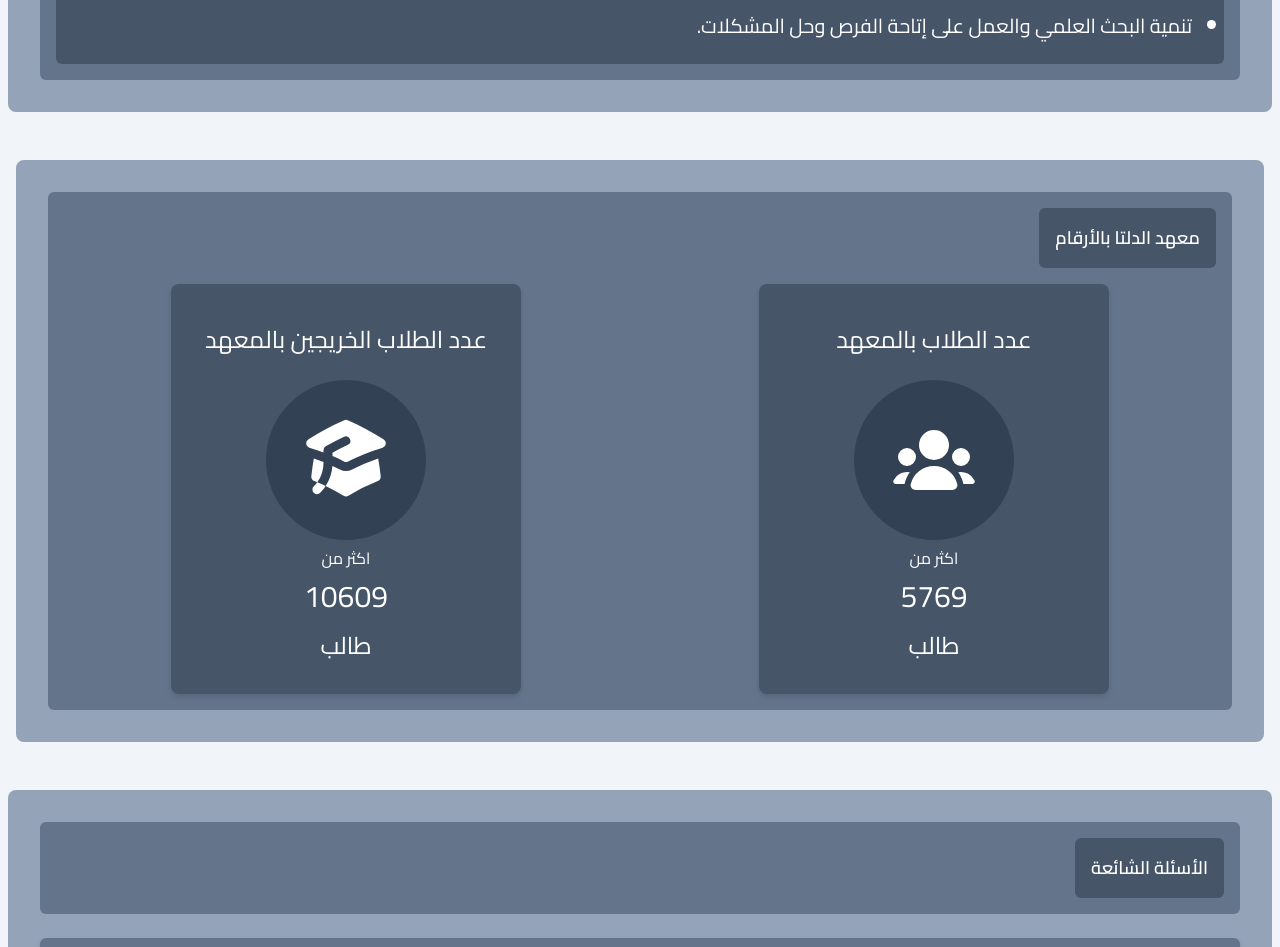
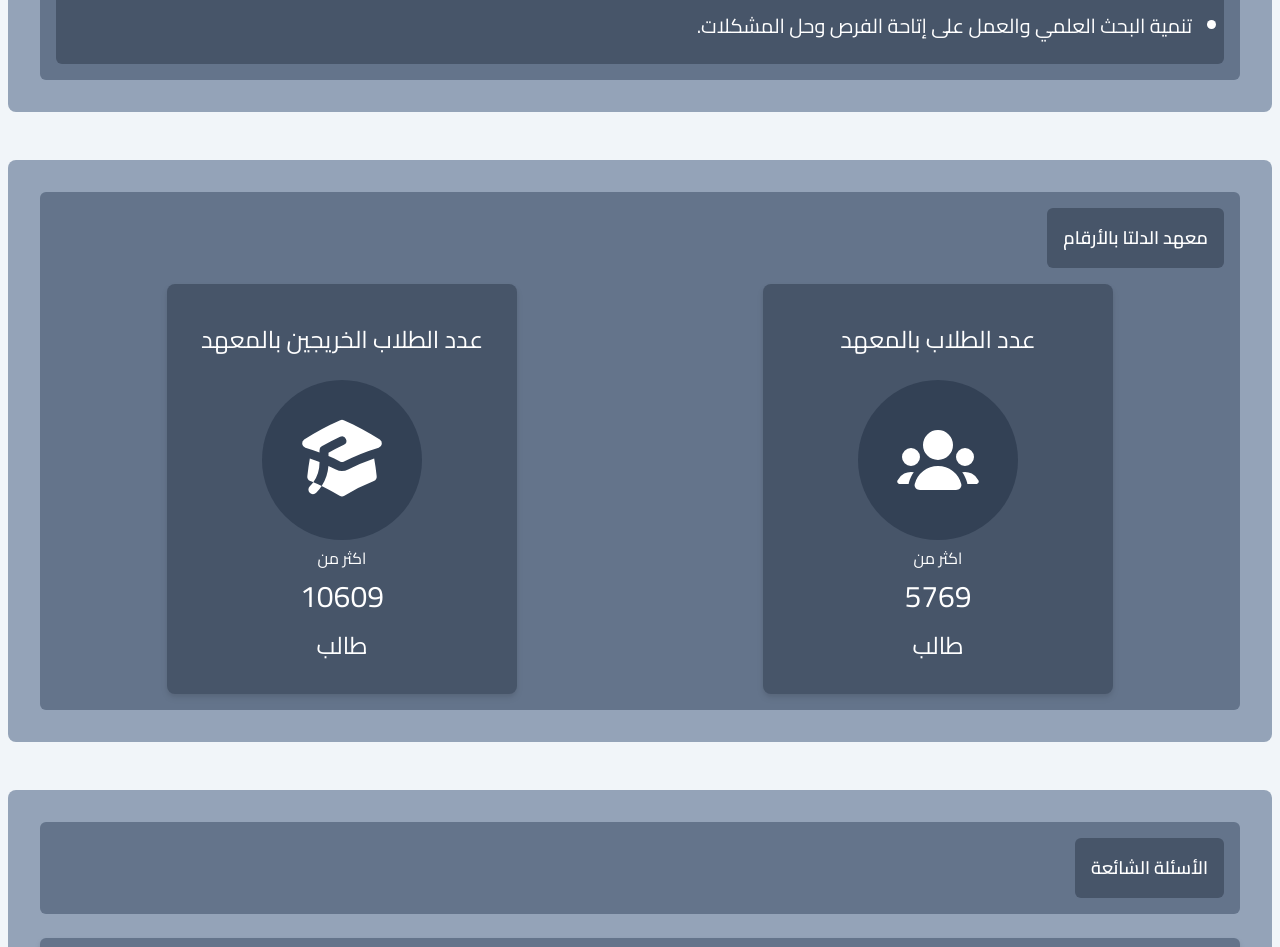
Before and after one commit to ahmedsalama288/graduation-project-with-backend, a Next.js app: page / in a window 1280 px wide. Shown: the part 1200-2147 px from the top of the page. Built offline with nearby package versions, Linux system fonts and the light colour scheme.

Commit message:
style modification

```diff
--- a/src/app/ui/main-page/institute-info-section/institute-info-container.tsx
+++ b/src/app/ui/main-page/institute-info-section/institute-info-container.tsx
@@ -24,7 +24,7 @@ const statusList: InstituteStatusInfo[] = [
 
 export default function InstituteInfoContainer() {
   return (
-    <article className="px-2">
+    <article>
       <AnimatedSection>
         <PageContentContainer>
           <ContentWrapper>
```
